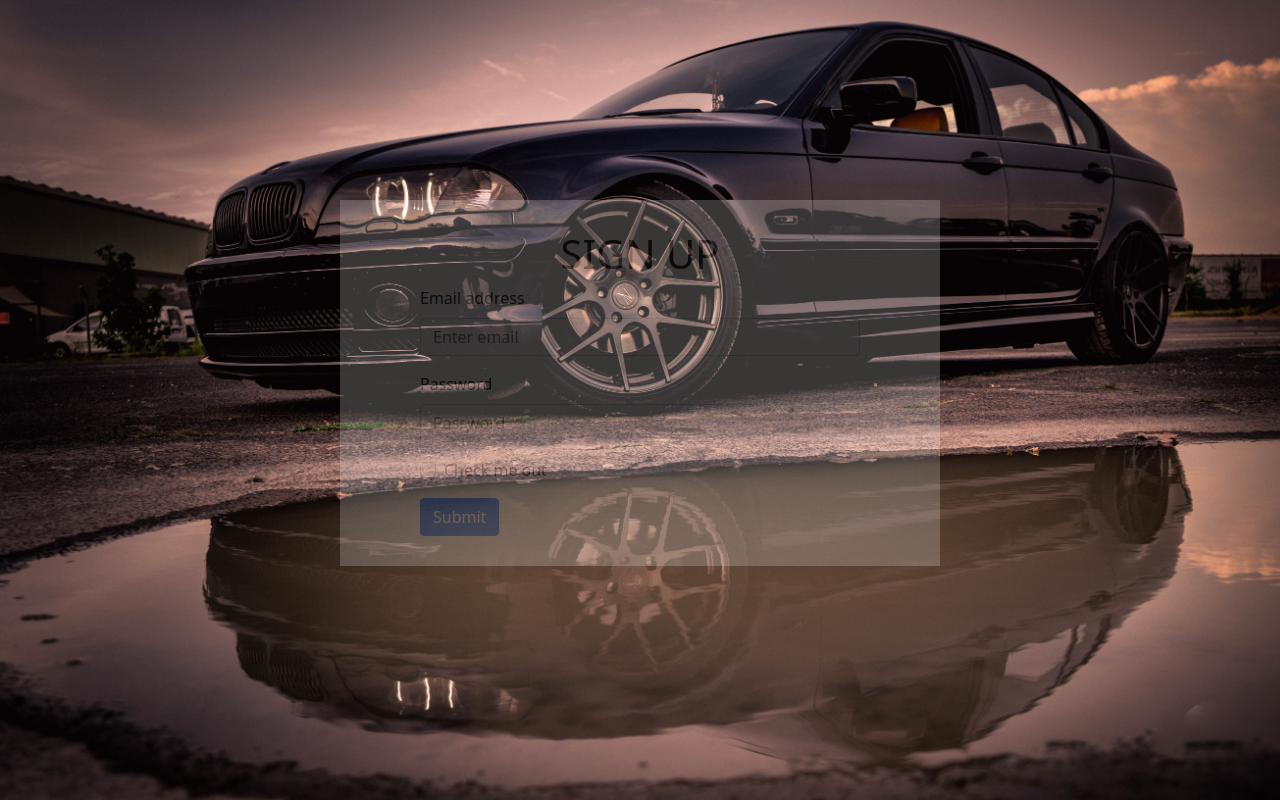
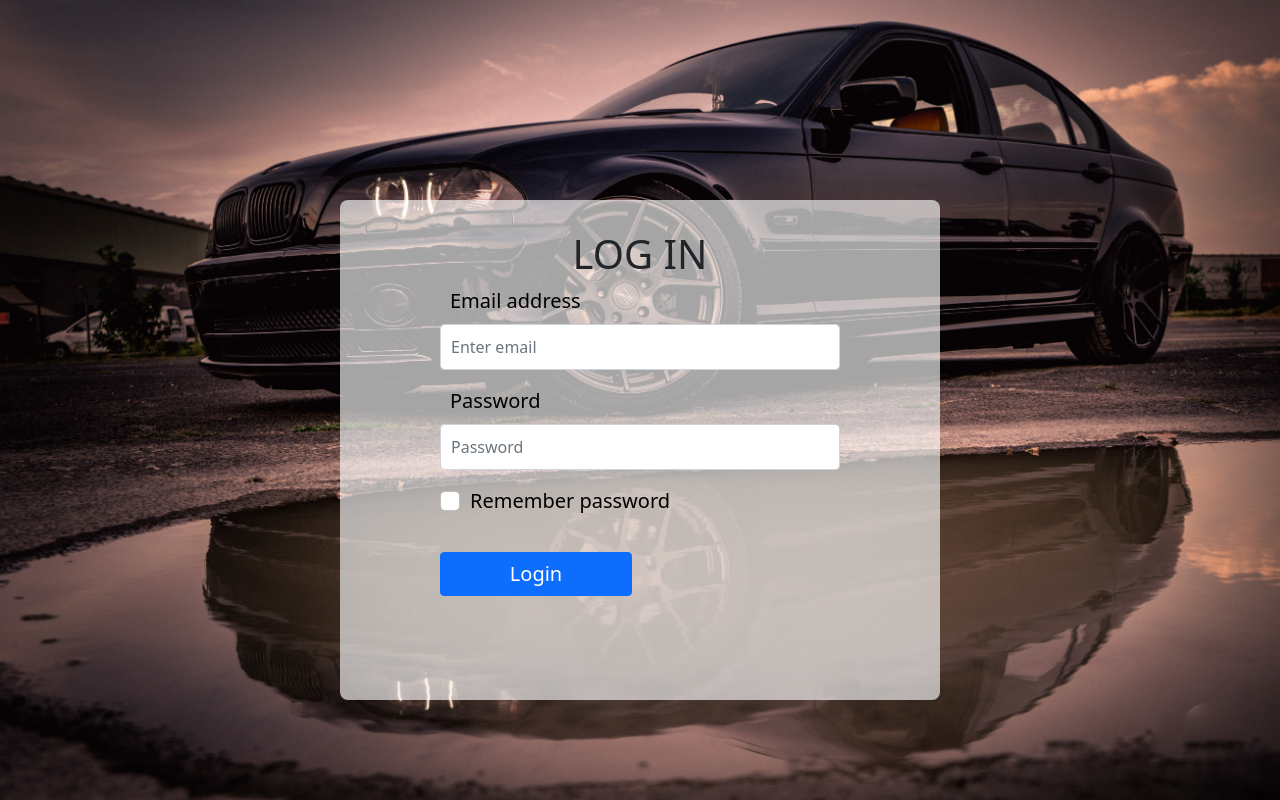
Before and after one commit to Huy-sudo/IE213_FE, a React (Create React App) app: page / in a window 1280 px wide. Built offline with nearby package versions, Linux system fonts and the light colour scheme.

Commit message:
Added more styling on Login page

```diff
--- a/package.json
+++ b/package.json
@@ -6,6 +6,7 @@
     "@testing-library/jest-dom": "^5.16.2",
     "@testing-library/react": "^12.1.4",
     "@testing-library/user-event": "^13.5.0",
+    "axios": "^0.26.1",
     "bootstrap": "^5.1.3",
     "react": "^17.0.2",
     "react-bootstrap": "^2.2.1",
--- a/src/components/Main/Authentication/Login/LoginForm.js
+++ b/src/components/Main/Authentication/Login/LoginForm.js
@@ -1,28 +1,33 @@
-import React from "react";
+import React, { useState } from "react";
 import Form from "react-bootstrap/Form";
 import Button from "react-bootstrap/Button";
 import style from "./LoginForm.module.css";
 import "bootstrap/dist/css/bootstrap.min.css";
 
 function LoginForm() {
+    const [email, setEmail] = useState('');
+    const [password, setPassword] = useState('');
+
+    function loginHandler(email, password) {
+
+    }
   return (
     <div className={style.background}>
-      <h1>SIGN UP</h1>
-      <Form className={style.loginform}>
+      <h1>LOG IN</h1>
+      <Form className={style.loginform} onSubmit={loginHandler}>
         <Form.Group className={"mb-3"} controlId="formBasicEmail">
-          <Form.Label>Email address</Form.Label>
-          <Form.Control type="email" placeholder="Enter email" />
+          <Form.Label className={style["login-label"]}>Email address</Form.Label>
+          <Form.Control className={style["login-input"]} type="email" placeholder="Enter email" onChange={event => setEmail(event.target.value)} />
         </Form.Group>
-
         <Form.Group className="mb-3" controlId="formBasicPassword">
-          <Form.Label>Password</Form.Label>
-          <Form.Control type="password" placeholder="Password" />
+          <Form.Label className={style["login-label"]}>Password</Form.Label>
+          <Form.Control className={style["login-input"]} type="password" placeholder="Password" onChange={event => setPassword(event.target.value)}/>
         </Form.Group>
         <Form.Group className="mb-3" controlId="formBasicCheckbox">
-          <Form.Check type="checkbox" label="Check me out" />
+          <Form.Check type="checkbox" label="Remember password" />
         </Form.Group>
-        <Button variant="primary" type="submit">
-          Submit
+        <Button className={style["login-button"]} variant="primary" type="submit">
+          Login
         </Button>
       </Form>
     </div>
--- a/src/components/Main/Authentication/Login/LoginForm.module.css
+++ b/src/components/Main/Authentication/Login/LoginForm.module.css
@@ -1,22 +1,39 @@
 .background {
   position: relative;
   top: 200px;
-  background-color: white;
-  padding: 30px 80px;
+  background-color: rgba(255, 255, 255, 0.644);
+  padding: 30px 100px;
   max-width: 600px;
+  border-radius: 8px;
+  min-height: 500px;
   margin: auto;
-  opacity: 0.2;
 }
 
 .background h1 {
-    text-align: center;
+  text-align: center;
+  opacity: initial;
 }
 
 .background .loginform {
   margin: auto;
-  opacity: 1;
+  font-size: 20px !important;
+  color: black;
 }
 
-.loginform label {
-    font-size: 20;
+.login-label {
+    margin-left: 10px;
 }
+
+.login-input {
+    padding: 10px !important;
+}
+
+#password {
+    padding: 15px;
+}
+
+.login-button {
+    margin-top: 20px;
+    font-size: 20px !important;
+    min-width: 12rem;
+}
```
Also changed, not shown: 1 other file (tests, documents, lock files or other folders).
